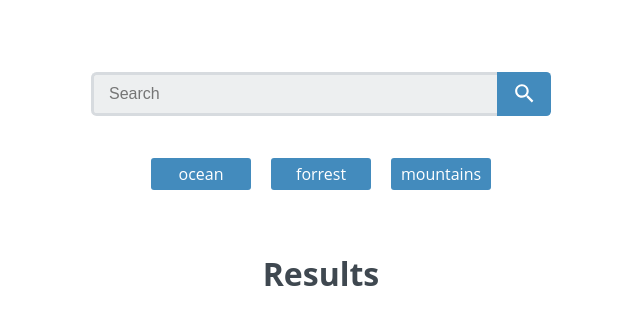
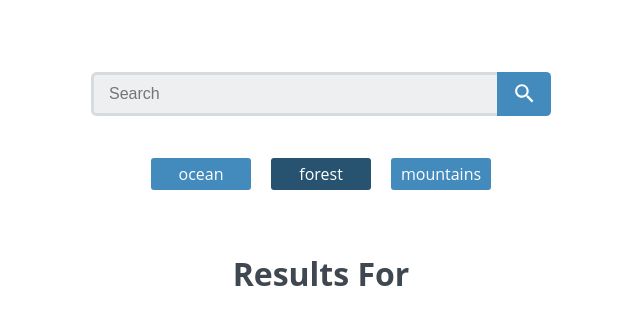
Before and after one commit to TaSigmund/react_gallery_app_2, a React (Create React App) app: page /search/forest in a window 1280 px wide. Shown: the top 324 px of the page, without its empty margins (319-959 px from the left). Built offline with nearby package versions, Linux system fonts and the light colour scheme; no server answers.

Commit message:
Home and NotFound components

```diff
--- a/src/App.js
+++ b/src/App.js
@@ -1,10 +1,18 @@
+//dependencies
 import React from 'react';
+import {BrowserRouter, Route, Switch} from 'react-router-dom';
+
+//static files
 import './index.css';
-import {BrowserRouter, Route, Link, NavLink} from 'react-router-dom';
+import apiKey from './config.js';
+
+//components
 import SearchBar from './components/SearchBar';
 import PhotoContainer from './components/PhotoContainer';
 import Nav from './components/Nav';
-import apiKey from './config.js';
+import NotFound from './components/NotFound';
+import Home from './components/Home';
+
 
 class App extends React.Component {
     constructor(){
@@ -16,7 +24,7 @@ class App extends React.Component {
     }
 
     /***
-     * sets the new search term and stores it in state
+     * takes the new search term and stores it in state
      ****/
 
     searchFor = async (searchTerm) => {
@@ -72,7 +80,13 @@ class App extends React.Component {
       <SearchBar searchFor={this.searchFor.bind(this)}/>
       <Nav searchFor={this.searchFor.bind(this)}/>
       </div>
-      <PhotoContainer photos={this.state.photos}/>
+      <Switch>
+      <Route exact path='/' component={Home}/>
+      <Route exact path='/search/forest' render={() =>  <PhotoContainer photos={this.state.photos} search={this.state.search}/>}/>
+      <Route exact path='/search/ocean' render={() =>  <PhotoContainer photos={this.state.photos} search={this.state.search}/>}/>
+      <Route exact path='/search/mountains' render={() =>  <PhotoContainer photos={this.state.photos} search={this.state.search}/>}/>
+      <Route component={NotFound}/>
+      </Switch>
       </BrowserRouter>
     )
   }
--- /dev/null
+++ b/src/components/Home.js
@@ -0,0 +1,12 @@
+import React from 'react';
+
+/***
+ * Start screen
+ ***/
+function Home(){
+    return(
+        <p>Use the buttons or the search field to find pictures on FLICKR</p>
+    )
+}
+
+export default Home
--- a/src/components/Nav.js
+++ b/src/components/Nav.js
@@ -9,7 +9,7 @@ function Nav(props){
         <nav className="main-nav">
         <ul>
           <li><NavLink to="/search/ocean" onClick={()=> props.searchFor("ocean")}>ocean</NavLink></li>
-          <li><NavLink to="/search/forrest" onClick={()=> props.searchFor("forrest")}>forrest</NavLink></li>
+          <li><NavLink to="/search/forest" onClick={()=> props.searchFor("forest")}>forest</NavLink></li>
           <li><NavLink to="/search/mountains" onClick={()=> props.searchFor("mountains")}>mountains</NavLink></li>
         </ul>
       </nav>
--- /dev/null
+++ b/src/components/NotFound.js
@@ -0,0 +1,12 @@
+import React from 'react';
+
+/***
+ * returnes a "not found message"
+ ***/
+function NotFound(){
+    return(
+        <h1>404 - PAGE NOT FOUND</h1>
+    )
+}
+
+export default NotFound
--- a/src/components/PhotoContainer.js
+++ b/src/components/PhotoContainer.js
@@ -4,7 +4,7 @@
 function PhotoContainer(props){
     return (
      <div className="photo-container">
-        <h2>Results</h2>
+        <h2>Results for {props.search}</h2>
         <ul>
           {props.photos.map(photo => <li key={photo.key}><img src={photo.url} alt={photo.title}/></li>)}
         </ul>
```
